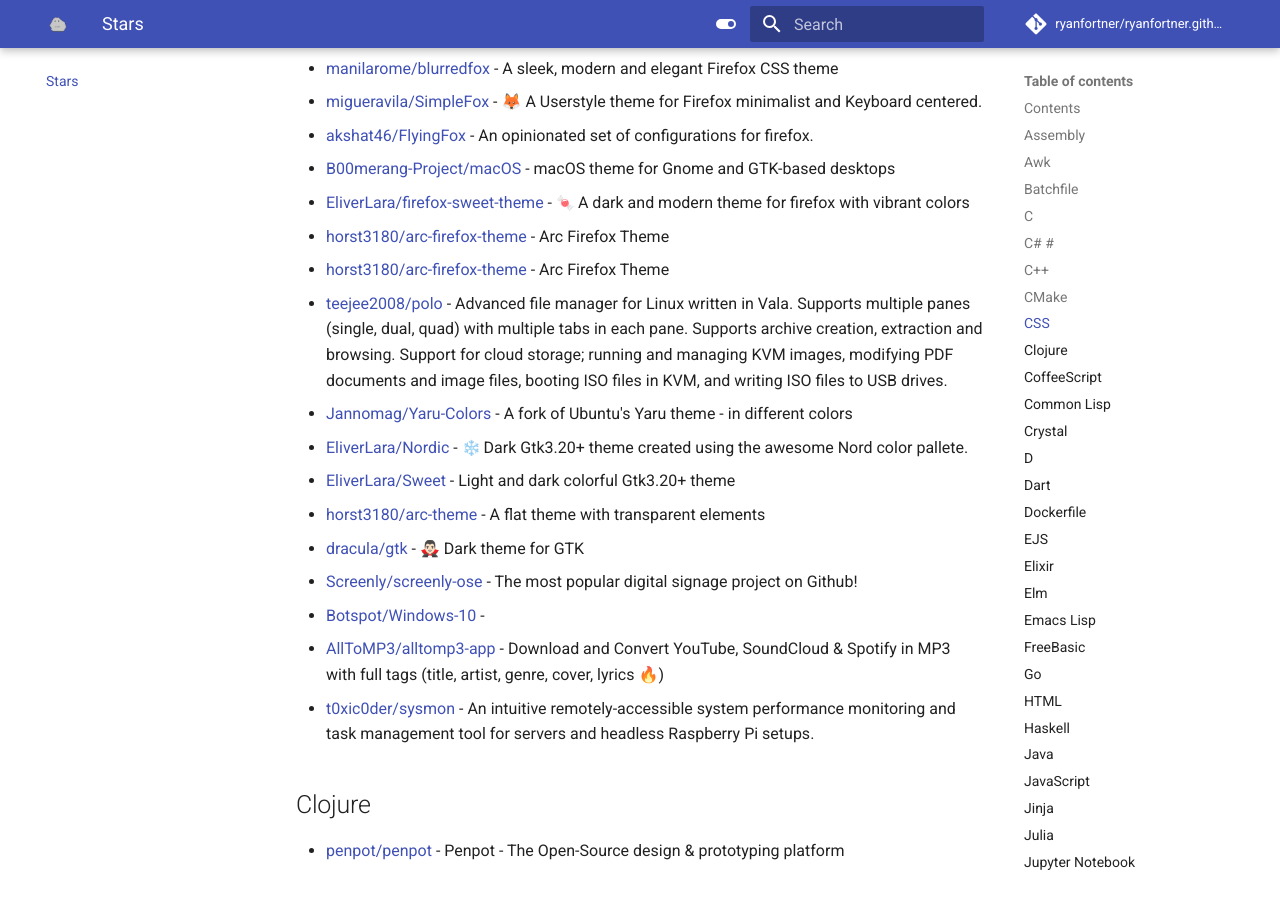
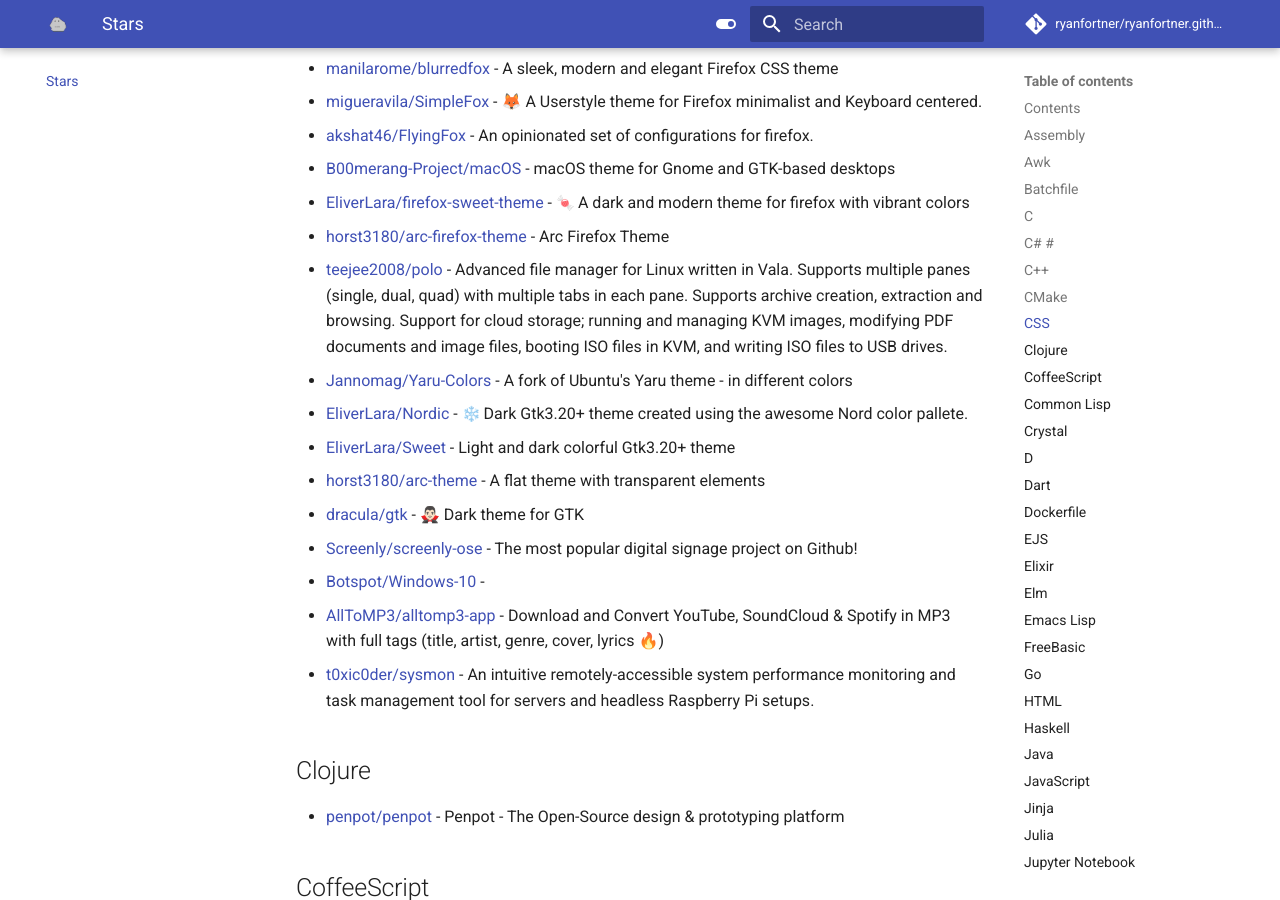
Before and after one commit to ryanfortner/ryanfortner.github.io, an MkDocs documentation site: the page built from docs/stars.md, in a window 1280 px wide and 900 px high, scrolled down 17746 px. Built offline with MkDocs 1.6.1 and Material for MkDocs 9.7.7, drawn with Linux system fonts in a browser that asks for light colours; emoji names are drawn with the system emoji font; comment, search, counter and statistics services are not loaded; some of the changed text lies outside the part shown.

Commit message:
update stars.md

```diff
--- a/docs/stars.md
+++ b/docs/stars.md
@@ -428,7 +428,6 @@
 - [akshat46/FlyingFox](https://github.com/akshat46/FlyingFox) - An opinionated set of configurations for firefox.
 - [B00merang-Project/macOS](https://github.com/B00merang-Project/macOS) - macOS theme for Gnome and GTK-based desktops
 - [EliverLara/firefox-sweet-theme](https://github.com/EliverLara/firefox-sweet-theme) - :candy: A dark and modern theme for firefox with vibrant colors
-- [horst3180/arc-firefox-theme](https://github.com/horst3180/arc-firefox-theme) - Arc Firefox Theme
 - [horst3180/arc-firefox-theme](https://github.com/horst3180/arc-firefox-theme) - Arc Firefox Theme
 - [teejee2008/polo](https://github.com/teejee2008/polo) - Advanced file manager for Linux written in Vala. Supports multiple panes (single, dual, quad) with multiple tabs in each pane. Supports archive creation, extraction and browsing. Support for cloud storage; running and managing KVM images, modifying PDF documents and image files, booting ISO files in KVM, and writing ISO files to USB drives.
 - [Jannomag/Yaru-Colors](https://github.com/Jannomag/Yaru-Colors) - A fork of Ubuntu's Yaru theme -  in different colors
@@ -1352,6 +1351,7 @@
 
 ## SCSS
 
+- [pop-os/gtk-theme](https://github.com/pop-os/gtk-theme) - System76 Pop GTK+ Theme
 - [theicfire/makefiletutorial](https://github.com/theicfire/makefiletutorial) - Learn make by example
 - [cycool29/hacker-theme-linux](https://github.com/cycool29/hacker-theme-linux) -
 - [jnsh/arc-theme](https://github.com/jnsh/arc-theme) - A flat theme with transparent elements (actively maintained fork)
```
